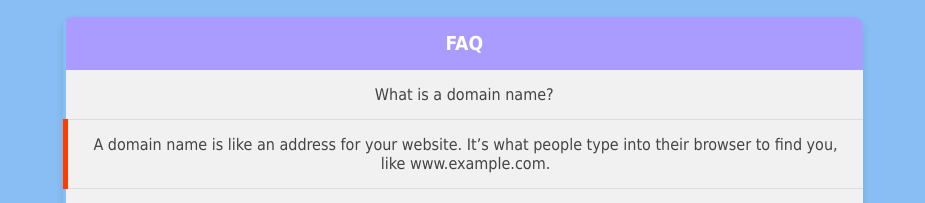
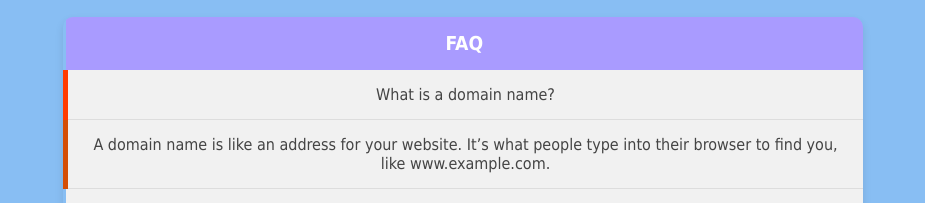
Before and after one commit to agigator/eyecharlene, a plain HTML site: page docs/index.html in a window 1280 px wide. Both pictures are taken after a click on the element "What is a domain name?". Shown: the part 597-800 px from the top of the page, without its empty margins (177-1102 px from the left). Drawn offline with Linux system fonts and the light colour scheme.

Commit message:
Update index.html

```diff
--- a/docs/index.html
+++ b/docs/index.html
@@ -68,15 +68,12 @@
             border-left: 5px solid #d44e06; /* Orange border on the left */
         }
 
-        .faq-answer.clicked {
-            background-color: #ff7e2e; /* Light orange background when clicked */
-            border-left: 5px solid #ff3b00; /* Brighter orange border */
-        }
         .faq-table td:hover, .website-table td:hover {
             background-color: #e0e7ef;
         }
-        .clicked {
-            background-color: red;
+        .clicked-question {
+            border-left: 5px solid #ff3b00; /* Brighter orange border */
+            background-color: #ff7e2e; /* Light orange background when clicked */
         }
     </style>
 </head>
@@ -86,7 +83,6 @@
     <a href="https://www.namecheap.com" target="_blank">Buy Now on www.namecheap.com</a>
 
     <div style="height: 20px;"></div>
-
 
     <table class="email-table">
         <thead>
@@ -146,7 +142,7 @@
             const answerRow = element.nextElementSibling;
             if (answerRow && answerRow.classList.contains('faq-answer')) {
                 answerRow.style.display = answerRow.style.display === 'table-row' ? 'none' : 'table-row';
-                answerRow.classList.toggle('clicked');
+                element.classList.toggle('clicked-question');
             }
         }
     </script>
```
